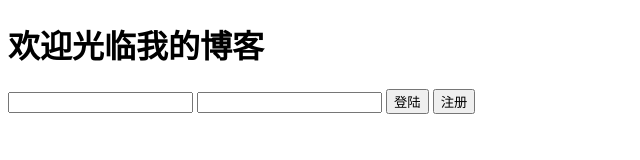
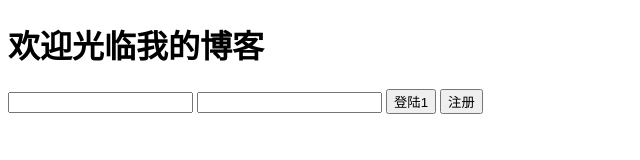
Before and after one commit to WangQingye/quotation, a website: page views/main/index.html in a window 1280 px wide. Shown: the full height of the page, 0-640 px from the left. Drawn offline with Linux system fonts and the light colour scheme.

```diff
--- a/views/main/index.html
+++ b/views/main/index.html
@@ -8,7 +8,7 @@
     <h1>欢迎光临我的博客</h1>
     <input type="text">
     <input type="text">
-    <button>登陆</button>
+    <button>登陆1</button>
     <button>注册</button>
 </body>
 </html>
```
